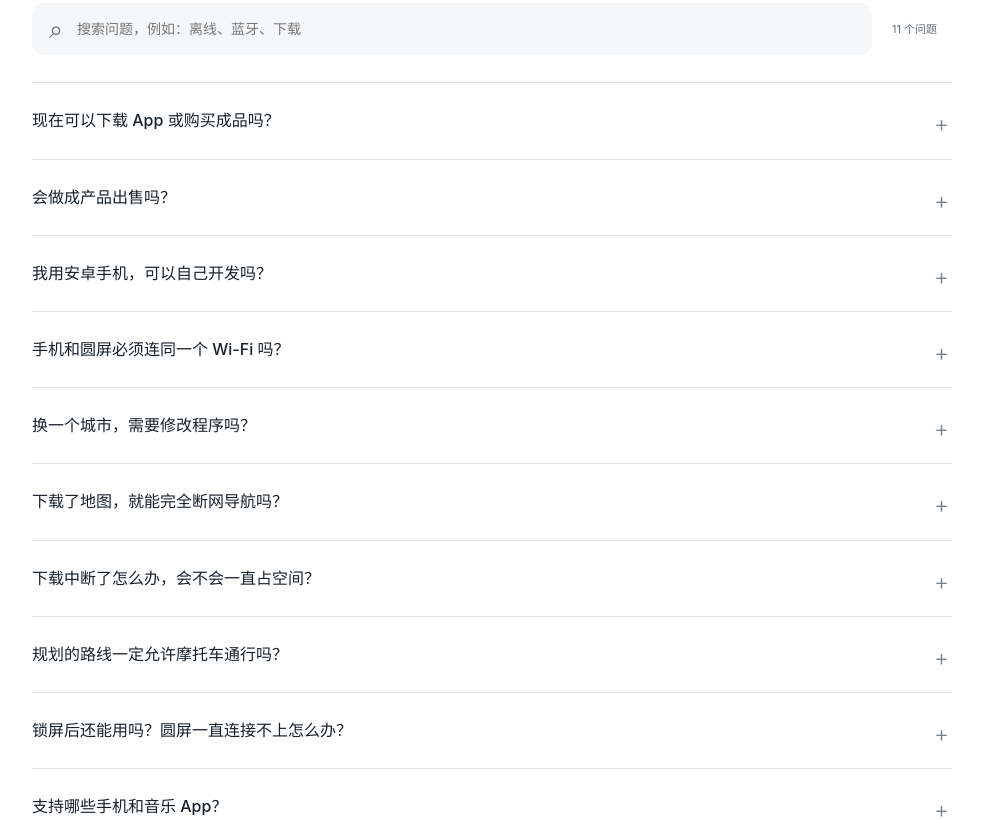
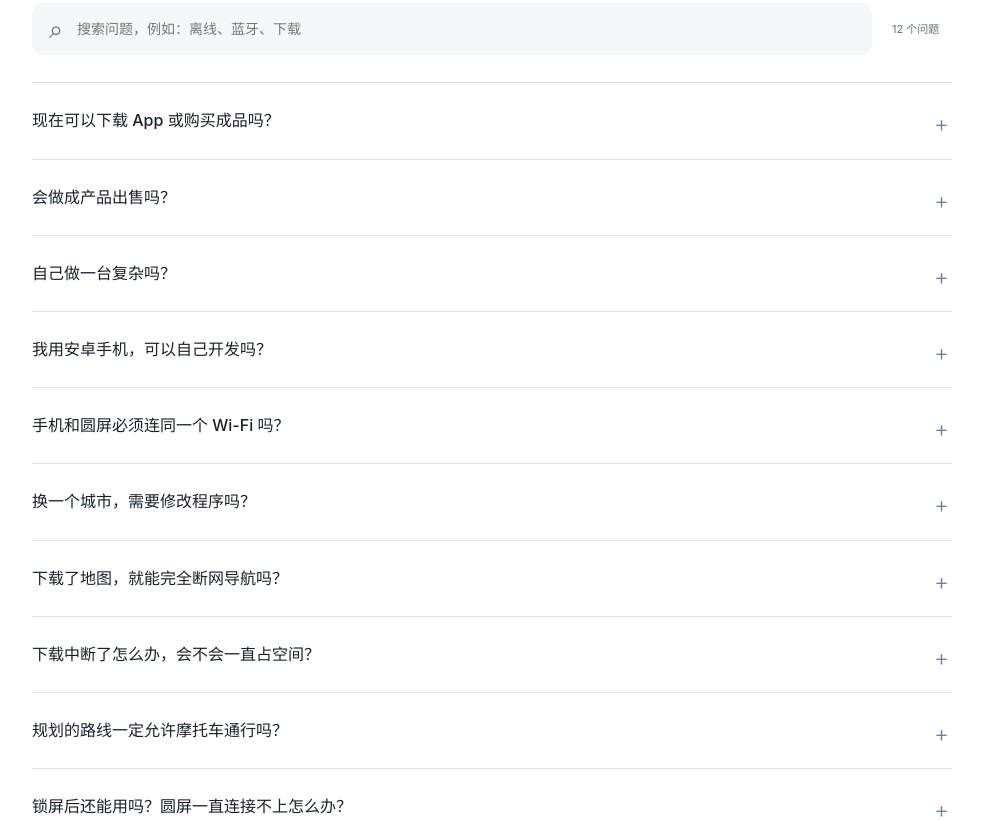
Before and after one commit to mx3353672833-debug/moto-gps-waveshare, a plain HTML site: page website/index.html in a window 1280 px wide. Shown: the part 5285-6105 px from the top of the page, without its empty margins (148-1131 px from the left). Drawn offline with Linux system fonts and the light colour scheme; no server answers.

Commit message:
官网：新增制作难度 FAQ

```diff
--- a/website/index.html
+++ b/website/index.html
@@ -103,6 +103,7 @@
     <div class="faq-list" data-aos="fade-up">
       <details><summary>现在可以下载 App 或购买成品吗？</summary><div class="faq-answer"><p>目前还没有成品出售，也没有可直接安装的公开 App。源码和制作教程已经放在 <a href="https://github.com/mx3353672833-debug/moto-gps-waveshare/blob/main/docs/WAVESHARE_DIY_GUIDE.md">GitHub</a>，有兴趣可以按教程准备微雪硬件、安装 App 并配置网关，自己做一台。欢迎分享修改和制作经验，也欢迎一起解决遇到的问题。</p></div></details>
       <details><summary>会做成产品出售吗？</summary><div class="faq-answer"><p>不售卖。这个项目参考了国外已有的同类产品，是照着做的学习项目，用来出售不合适。源码和教程都公开，有兴趣可以自己准备硬件做一台。</p></div></details>
+      <details><summary>自己做一台复杂吗？</summary><div class="faq-answer"><p>不复杂。硬件用的是微雪的成品开发板，买回来不用焊、不用改，烧录固件就能亮屏。稍有门槛的是给手机装 App：目前没有上架版本，需要用 Xcode 把源码编译后装进自己的 iPhone，免费的 Apple 账号就可以，只是签名每 7 天要续一次。硬件清单和每一步的操作都写在 <a href="https://github.com/mx3353672833-debug/moto-gps-waveshare/blob/main/docs/WAVESHARE_DIY_GUIDE.md">制作教程</a> 里，照着做就行。</p></div></details>
       <details><summary>我用安卓手机，可以自己开发吗？</summary><div class="faq-answer"><p>可以从现有源码开始移植，目前还没有现成的 Android App。GitHub 上准备了开发指南和可直接复制给 AI 的提示词，从连接圆屏、接入导航到地图下载，最后说明怎么测试、发布 APK 和分享源码。</p><p><a href="https://github.com/mx3353672833-debug/moto-gps-waveshare/blob/main/docs/ANDROID_AI_GUIDE.md">查看安卓开发指南与 AI 提示词 ↗</a></p></div></details>
       <details><summary>手机和圆屏必须连同一个 Wi-Fi 吗？</summary><div class="faq-answer"><p>不需要。手机与圆屏通过蓝牙通信，手机自己用 Wi-Fi 或蜂窝网络获取在线服务。</p></div></details>
       <details><summary>换一个城市，需要修改程序吗？</summary><div class="faq-answer"><p>不需要。周边地图默认在线获取；也可以进入“地图与离线下载”，搜索常用城市或区县并保存。跨市时先规划路线，再下载“这条路线周边”。范围太大时可选择较小区县。道路和建筑覆盖取决于当地数据。</p></div></details>
```
